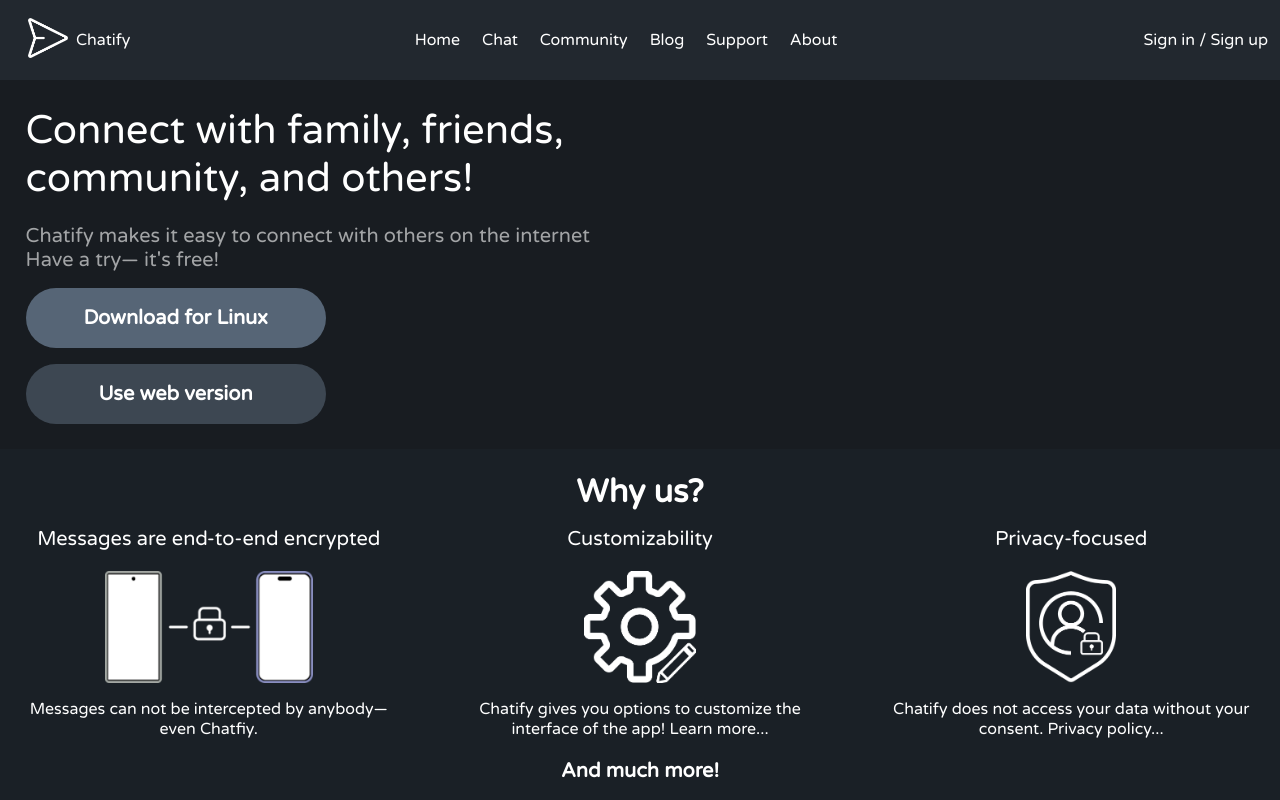
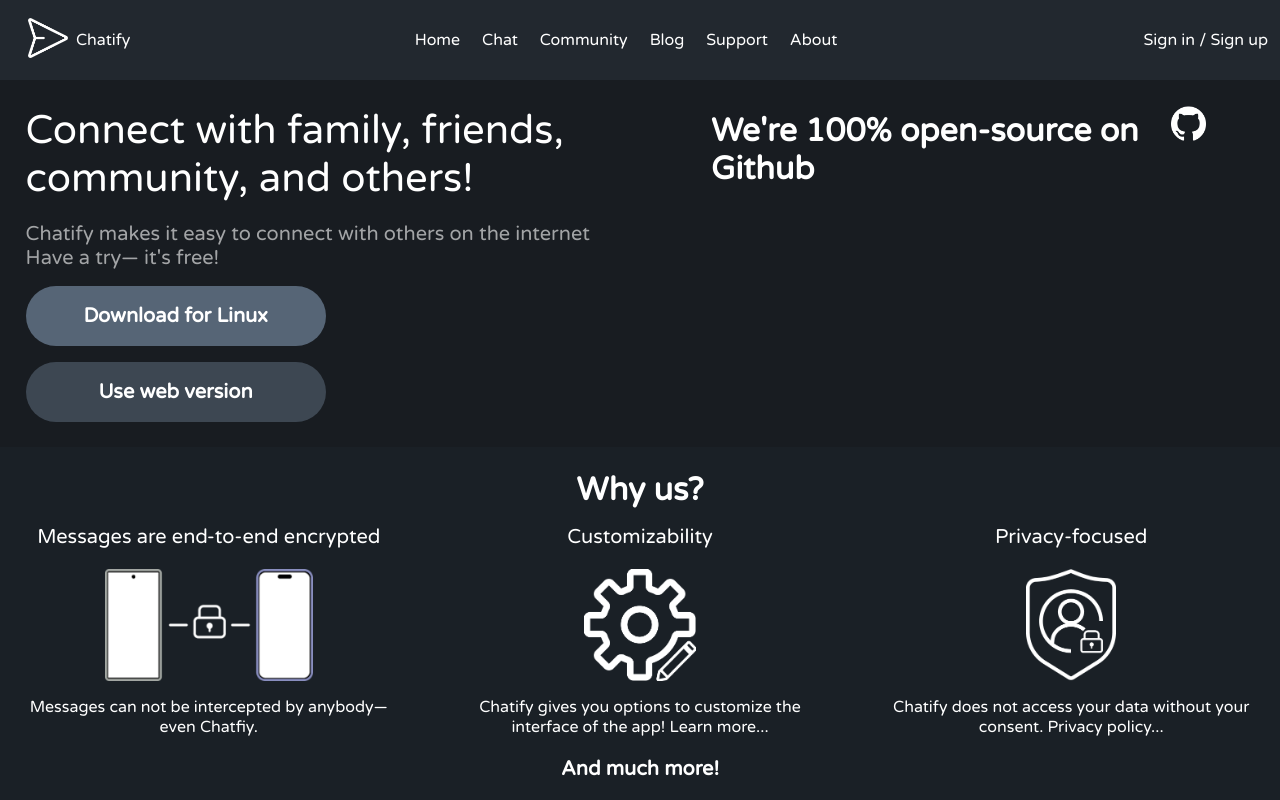
Before and after one commit to Abdifatah-Abdi/Chatify-Old, a website built with Vite: page main.html in a window 1280 px wide. Shown: the top 800 px of the page. Built offline with nearby package versions, Linux system fonts and the light colour scheme.

Commit message:
add new side to link to github

```diff
--- a/main.html
+++ b/main.html
@@ -78,6 +78,13 @@
             <button class="download-buttons button" id="download-button" tabindex="1">Download for <span
                     id="download-platform"></span></button>
             <button class="download-buttons" id="web-portal-button" tabindex="2">Use web version</button>
+        </div>
+        <div class="right-side">
+            <h1 class="source">
+                We're 100% open-source on
+                <a href="https://github.com/Abdifatah-Abdi/Chatify" class="github-t"><img id="github-t"
+                    src="./assets\images\social_media_logos\github-black.png" alt="">Github</a>
+            </h1>
         </div>
     </main>
     <section class="why-choose-us">
--- a/stylesheets/main.css
+++ b/stylesheets/main.css
@@ -246,6 +246,18 @@
     transition: filter 250ms;
 }
 
+#github-t {
+    object-fit: cover;
+    filter: invert(100%);
+    width: 1.10em;
+    margin-left: 0.75em;
+    transition: filter 250ms;
+}
+
+.github-t:hover {
+    color: lightblue;
+}
+
 .social:hover {
     filter: invert(70%);
 }
```
